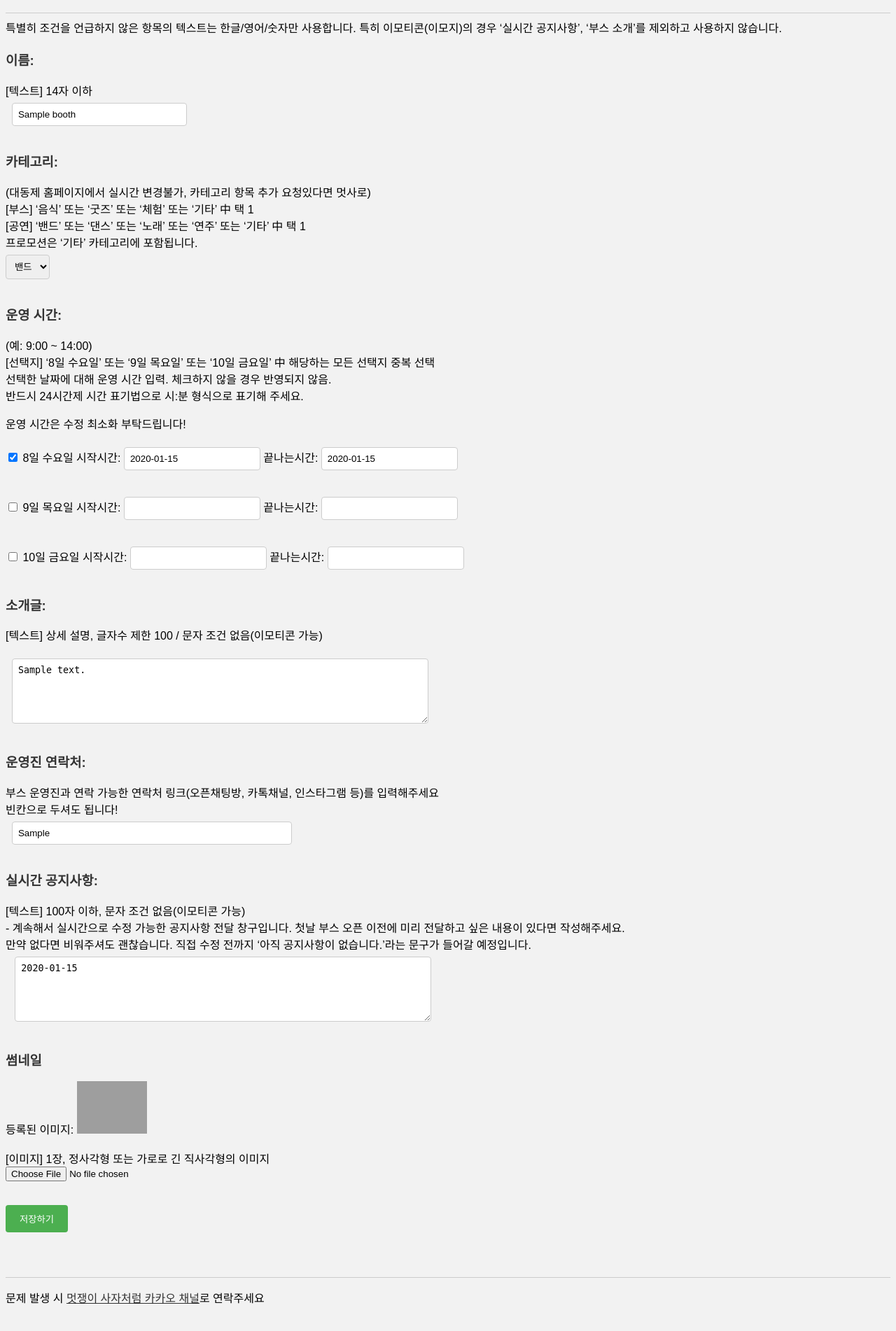
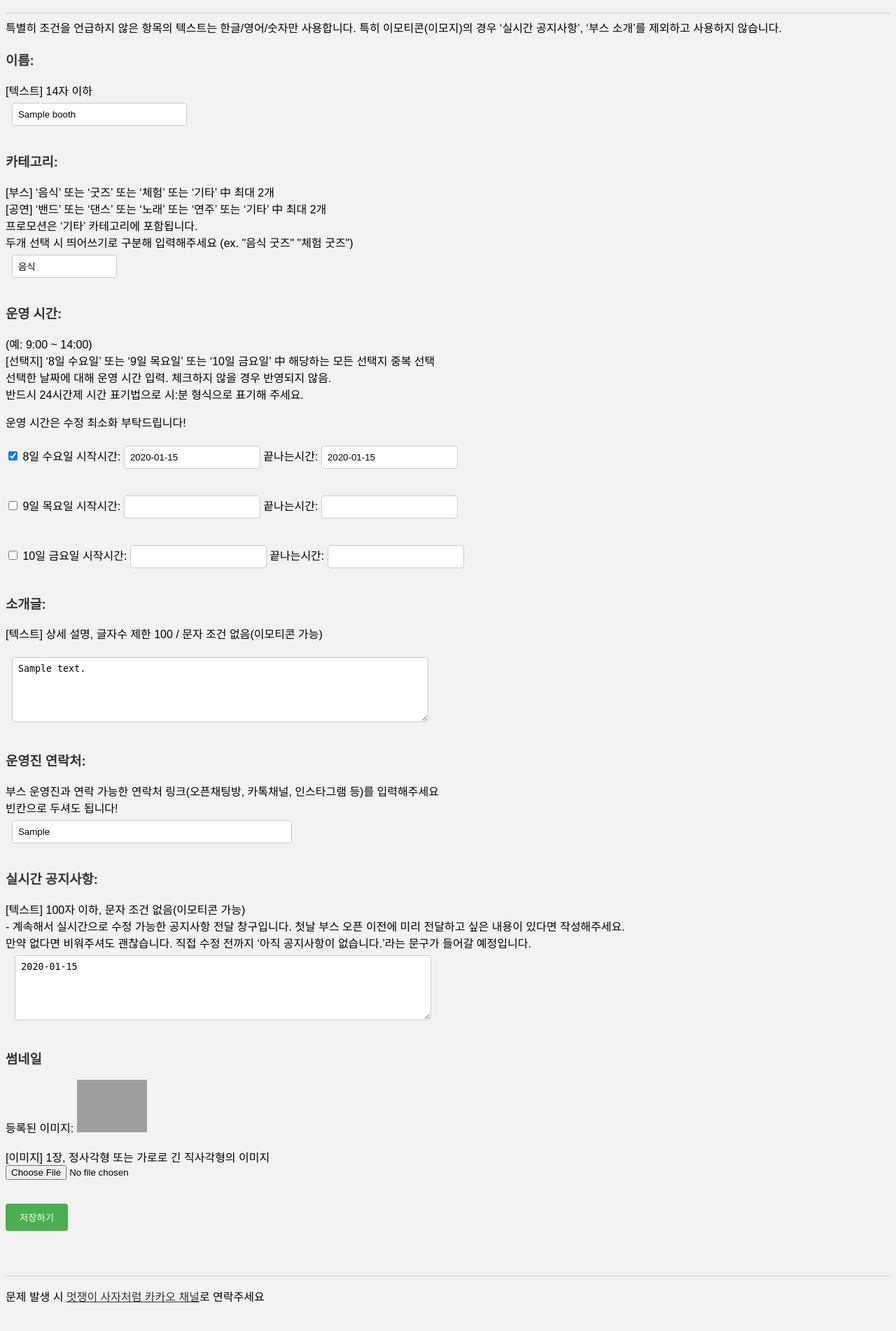
Before and after one commit to julia-heo/12th-Festival-Back, a Django app: page /collects/detail/ in a window 1280 px wide. Shown: the part 1166-3068 px from the top of the page at 70% size. After the commit the page ends 3027 px from the top, so only its background shows below. Run offline with Django 4.2, Linux system fonts and the light colour scheme; a user stored in the database is signed in; tables that the repository leaves empty hold one stand-in row (values such as "Sample post"); grey boxes are pictures that could not be loaded.

Commit message:
feat: 카테고리 입력 형식 변경

```diff
--- a/collects/templates/detail.html
+++ b/collects/templates/detail.html
@@ -162,26 +162,12 @@
     </p>
 
     <h3>카테고리: </h3>
-    <p>(대동제 홈페이지에서 실시간 변경불가, 카테고리 항목 추가 요청있다면 멋사로)<br>
-        [부스] ‘음식’ 또는 ‘굿즈’ 또는 ‘체험’ 또는 ‘기타’ 中 택 1<br>
-        [공연] ‘밴드’ 또는 ‘댄스’ 또는 ‘노래’ 또는 ‘연주’ 또는 ‘기타’ 中 택 1<br>
+        [부스] ‘음식’ 또는 ‘굿즈’ 또는 ‘체험’ 또는 ‘기타’ 中 최대 2개<br>
+        [공연] ‘밴드’ 또는 ‘댄스’ 또는 ‘노래’ 또는 ‘연주’ 또는 ‘기타’ 中 최대 2개<br>
         프로모션은 ‘기타’ 카테고리에 포함됩니다.<br>
-        {% if booth.performance %}
-        <select name="category">
-            <option value="밴드" {% if booth.category == '밴드' %} selected {% endif %}>밴드</option>
-            <option value="댄스" {% if booth.category == '댄스' %} selected {% endif %}>댄스</option>
-            <option value="노래" {% if booth.category == '노래' %} selected {% endif %}>노래</option>
-            <option value="연주" {% if booth.category == '연주' %} selected {% endif %}>연주</option>
-            <option value="기타" {% if booth.category == '기타' %} selected {% endif %}>기타</option>
-        </select>
-        {% else %}
-        <select name="category">
-            <option value="굿즈" {% if booth.category == '굿즈' %} selected {% endif %}>굿즈</option>
-            <option value="음식" {% if booth.category == '음식' %} selected {% endif %}>음식</option>
-            <option value="체험" {% if booth.category == '체험' %} selected {% endif %}>체험</option>
-            <option value="기타" {% if booth.category == '기타' %} selected {% endif %}>기타</option>
-        </select>
-        {% endif %}
+        두개 선택 시 띄어쓰기로 구분해 입력해주세요 (ex. "음식 굿즈" "체험 굿즈")<br>
+        &nbsp;&nbsp;<input type="text" name="category" maxlength="5" style="width: 150;" value="{{ booth.category }}" oninput="checkLength()">
+
     </p>
     <h3>운영 시간:</h3>
     <p> (예: 9:00 ~ 14:00)<br>
@@ -334,6 +320,26 @@
             alert("시작 시간과 종료 시간을 입력해주세요!");
             return false;
         }
+
+        {% if booth.performance %}
+            var validCategories = ['밴드', '댄스', '노래', '연주', '기타'];
+        {% else %}
+            var validCategories = ['음식', '굿즈', '체험', '기타'];
+        {% endif %}
+
+        var category = document.getElementsByName("category")[0].value;
+        var categories = category.split(" ");
+        for (var i = 0; i < categories.length; i++) {
+            if (!validCategories.includes(categories[i])) {
+                alert("카테고리 양식을 지켜주세요!");
+                return false;
+            }
+        }
+        if(categories.length==2&&categories[0]==categories[1]){
+            alert("서로 다른 카테고리를 선택해주세요!");
+            return false;
+        }
+
         return true;
     }
 
```
